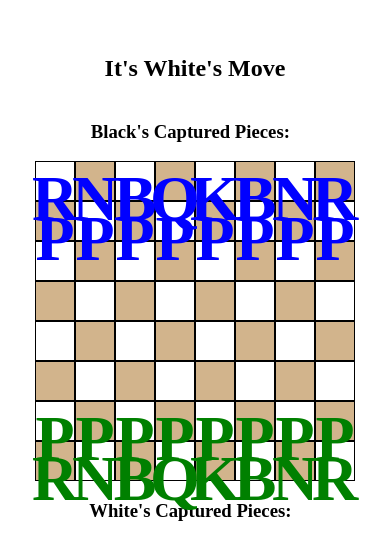
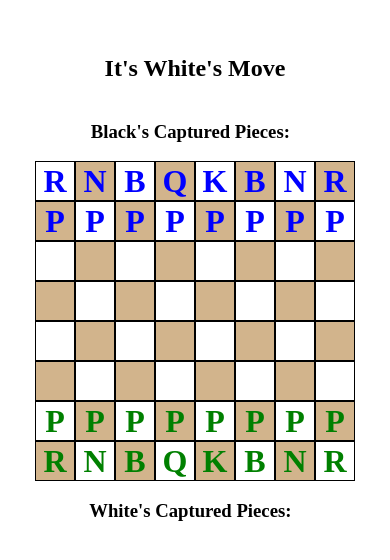
Before and after one commit to BrianARuff/chess-board, a plain HTML site: page chessBoard.html in a window 390 px wide. Shown: the part 142-702 px from the top of the page. Drawn offline with Linux system fonts and the light colour scheme.

Commit message:
fixed styling error that caused flex wrapping

```diff
--- a/chessBoard.css
+++ b/chessBoard.css
@@ -8,7 +8,6 @@ body {
   justify-content: center;
   align-items: center;
   flex-direction: column;
-  flex-wrap: wrap;
 }
 
 #whoseTurnIsIt {
@@ -60,6 +59,10 @@ body {
     width: 75px;
     height: 75px;
   }
+
+  #piece {
+    font-size: 3rem;
+  }
 }
 
 @media (max-width: 600px) {
@@ -71,6 +74,10 @@ body {
   #square {
     width: 40px;
     height: 40px;
+  }
+
+  #piece {
+    font-size: 2rem;
   }
 }
 
```
